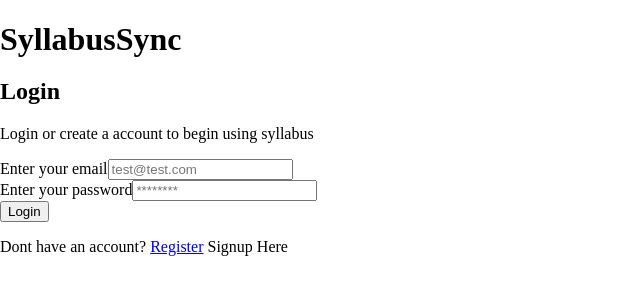
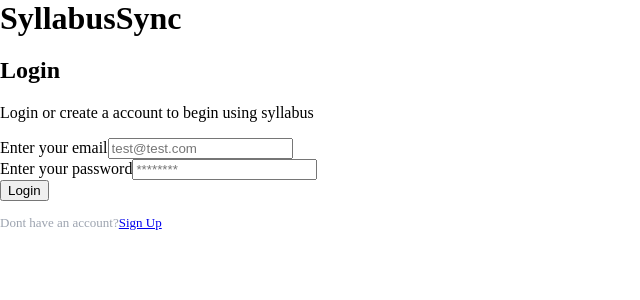
Before and after one commit to Al3xramirez/CSCD488-SeniorProject, a Vue app in the folder frontend-vue/: page /login in a window 1280 px wide. Shown: the top 300 px of the page, without its empty margins (0-640 px from the left). Built offline with nearby package versions, Linux system fonts and the light colour scheme.

Commit message:
Login/Signup API, need to get the webserver end points set up for full support

```diff
--- a/frontend-vue/src/views/Login.vue
+++ b/frontend-vue/src/views/Login.vue
@@ -1,31 +1,94 @@
+<script setup>
+import { ref } from 'vue'
+
+const email = ref('')
+const password = ref('')
+
+const submitForm = async () => {
+  const res = await fetch('http://localhost:8080/', { //this needs to be redirected to the webserver api which will
+    method: 'POST',                                 //  then reach out to the SQL database for authenticate login
+    headers: { 'Content-Type': 'application/json' },
+    body: JSON.stringify({
+      email: email.value,
+      password: password.value
+    })
+  })
+
+  if(res.ok){
+    window.location.href = '/dashboard'
+  } else {
+    alert('Invalid login')
+  }
+}
+</script>
+
+<template>
+    <main>
+        <header>
+            <h1 class = "logo">SyllabusSync</h1>
+            <h2>Login</h2>
+            <p>Login or create a account to begin using syllabus </p>
+        </header>
+
+        <form @submit.prevent="submitForm">
+            <label>
+                <span>Enter your email</span>
+                <input
+                    placeholder="test@test.com"
+                    id="Email"
+                    name="email"
+                    type="email"
+                    v-model="email"
+                    required/>
+            </label>
+            <br>
+            <label>
+                <span>Enter your password</span>
+                <input
+                    placeholder="********"
+                    id="Password"
+                    name="password"
+                    type="password"
+                    v-model="password"
+                    required/>
+            </label>
+            <br>
+            <button type="submit">Login</button>
+        </form>
+
+        <p class="bottom">Dont have an account?<RouterLink to = "/signup">Sign Up</RouterLink>
+        </p>
+    </main>
+</template>
+
 <style scoped>
-
 .container {
   min-height: 100vh;
   display: flex;
   justify-content: center;
   align-items: center;
-  background: linear-gradient(135deg, #fdfdfd, #fbfbfc);
+  padding: 24px;
+  background: linear-gradient(135deg, #ffffff, #f5f5f5);
   font-family: system-ui, -apple-system, sans-serif;
 }
 
-.login-card {
+.card {
   background: #111827;
   padding: 40px;
   border-radius: 16px;
   width: 100%;
-  max-width: 380px;
+  max-width: 420px;
   box-shadow: 0 20px 40px rgba(0, 0, 0, 0.4);
   color: white;
   text-align: center;
 }
 
 h1 {
-  margin-bottom: 8px;
+  margin: 0 0 8px;
 }
 
 .subtitle {
-  margin-bottom: 24px;
+  margin: 0 0 22px;
   color: #9ca3af;
   font-size: 14px;
 }
@@ -63,17 +126,10 @@ h1 {
   background: #2563eb;
 }
 
-.backend-check {
-  margin-top: 20px;
-  font-size: 12px;
-  color: #9ca3af;
-}
-
 .bottom {
   margin-top: 14px;
   font-size: 13px;
   color: #9ca3af;
-  text-align: center;
 }
 
 .link {
@@ -84,56 +140,4 @@ h1 {
 .link:hover {
   text-decoration: underline;
 }
-
 </style>
-<script setup>
-import { ref } from 'vue'
-
-const email = ref('')
-const password = ref('')
-</script>
-
-<template>
-    <main>
-        <header>
-            <h1 class = "logo">SyllabusSync</h1>
-            <h2>Login</h2>
-            <p>Login or create a account to begin using syllabus </p>
-        </header>
-
-        <form @submit.prevent="" action="/login" method="GEt">
-
-            <label>
-                <span>Enter your email</span>
-                <input
-                    placeholder="test@test.com"
-                    id="Email"
-                    name="Email"/>
-            </label>
-              <!-- type="email"
-                    v-model="email"  -->
-            <br>
-            <label>
-                <span>Enter your password</span>
-                <input
-                    placeholder="********"
-                    id="Password"
-                    name="Password"/>
-            </label>
-            <!-- type="password"
-                    v-model="password"  -->
-            <br>
-            <input
-                type="submit"
-                value="Login"
-                @click="$router.push('/Dashboard')"/>
-
-
-        </form>
-        <footer>
-            <p>
-                Dont have an account? <RouterLink to = "/signup">Register</RouterLink> Signup Here
-            </p>
-        </footer>
-    </main>
-</template>
--- a/frontend-vue/src/views/Signup.vue
+++ b/frontend-vue/src/views/Signup.vue
@@ -1,5 +1,25 @@
 <script setup>
-// Backend Logic will go here
+import { ref } from 'vue'
+
+const username = ref('')
+const email = ref('')
+const password = ref('')
+
+const submitForm = async () => {
+  await fetch('http://localhost:8080/signup', {//this needs to be redirected to the webserver api which will
+    method: 'POST',                            //then reach out to the SQL database for verify signup
+    headers: {
+      'Content-Type': 'application/json'
+    },
+    body: JSON.stringify({
+      username: username.value,
+      email: email.value,
+      password: password.value
+    })
+  })
+
+  window.location.href = '/login'
+}
 </script>
 
 <template>
@@ -8,21 +28,27 @@
       <h1>Create account</h1>
       <p class="subtitle">Basic signup for now</p>
 
-      <form class="form" @submit.prevent action="/signup" method="post">
+      <form class="form" @submit.prevent="submitForm">
         <input
           type="text"
+          v-model="username"
+          name = "username"
           placeholder="Username"
           autocomplete="username"
           required
         />
         <input
           type="email"
+          v-model="email"
+          name = "email"
           placeholder="EWU Email (example@ewu.edu)"
           autocomplete="email"
           required
         />
         <input
           type="password"
+          v-model="password"
+          name = "password"
           placeholder="Password"
           autocomplete="new-password"
           required
@@ -31,7 +57,6 @@
       </form>
 
       <p class="bottom">Already have an account?<router-link class="link" to="/login">Log in</router-link>
-        <!-- router-link is used to navigate to the login page -->
       </p>
     </div>
   </div>
```
Also changed, not shown: 2 other files (tests, documents, lock files or other folders).
